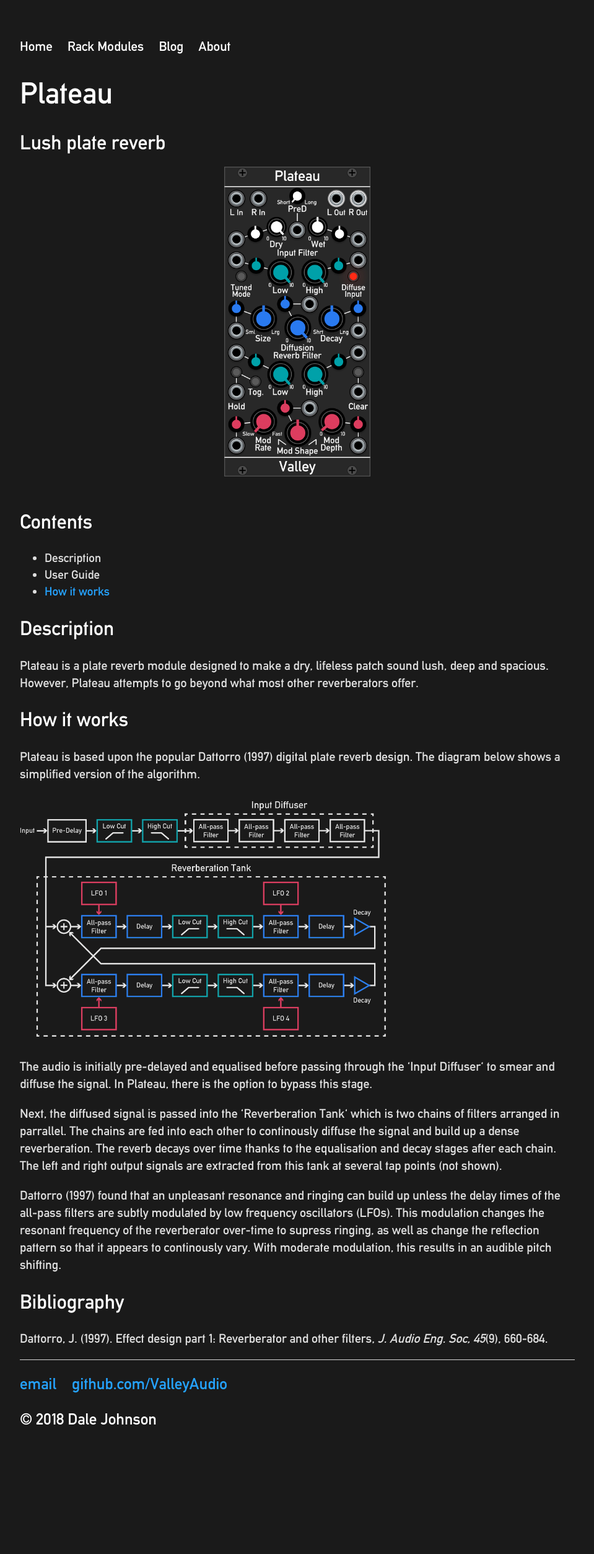
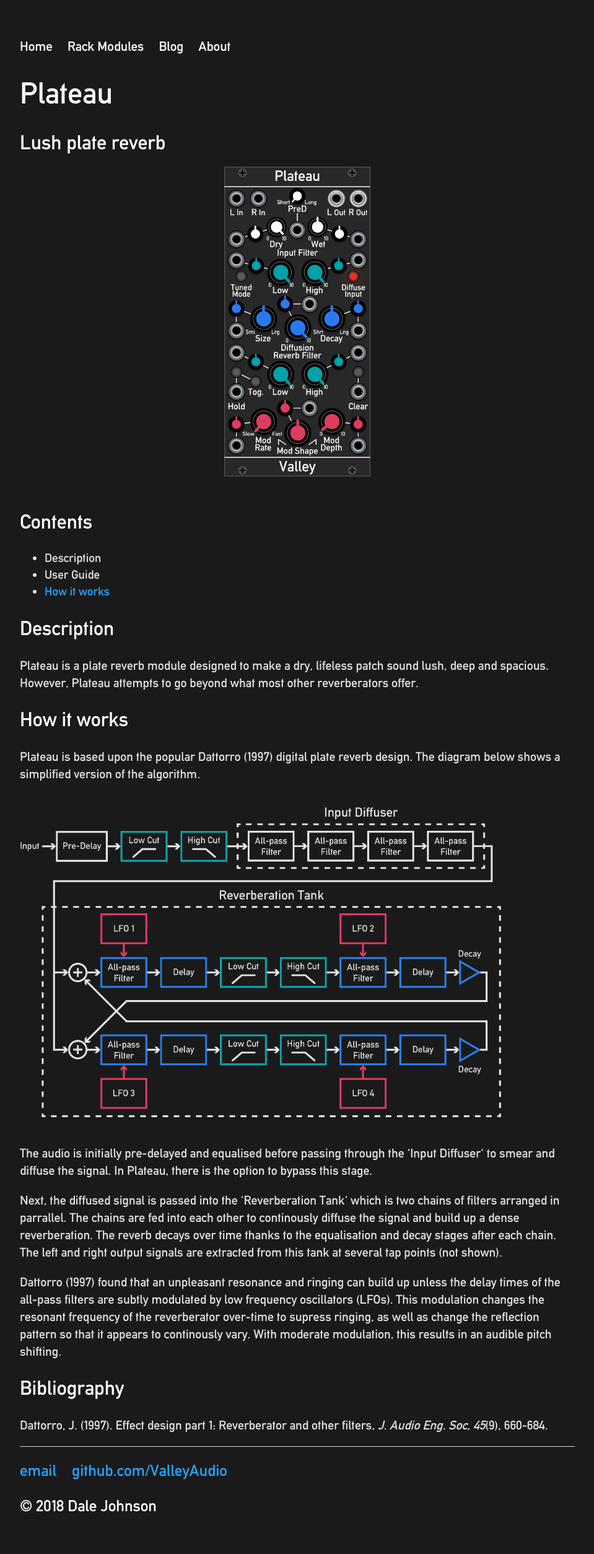
Before and after one commit to ValleyAudio/ValleyAudio.github.io, a Jekyll site: the page built from rack/plateau/plateau.html, in a window 1280 px wide. Shown: the whole page at 62% size, without its empty margins (160-1119 px from the left). Built offline with Jekyll 4.4.1, drawn with Linux system fonts in a browser that asks for light colours; before the commit the page ends 2369 px from its top, so only the background shows below that.

Commit message:
Formatting

```diff
--- a/rack/plateau/plateau.html
+++ b/rack/plateau/plateau.html
@@ -20,7 +20,7 @@
     <p>
         Plateau is based upon the popular Dattorro (1997) digital plate reverb design. The diagram below shows a simplified version of the algorithm.
     </p>
-    <img src="images/dattorro.png" alt="Dattorro Reverberator" style="width:66%;margin-top:10px;margin-bottom:10px;">
+    <img src="images/dattorro.png" alt="Dattorro Reverberator" style="max-width:100%; max-height:500px; margin-top:20px; margin-bottom:20px;">
     <p>
         The audio is initially pre-delayed and equalised before passing through the 'Input Diffuser' to smear and diffuse the signal. In Plateau, there is the option to bypass this stage.
     </p>
```
